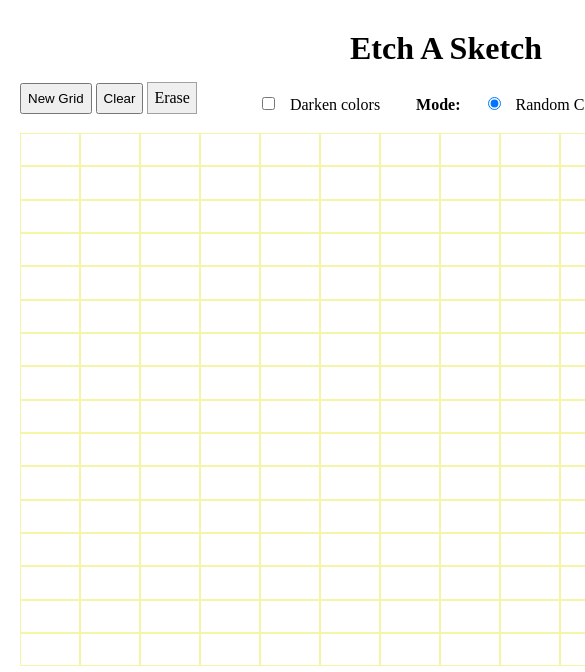
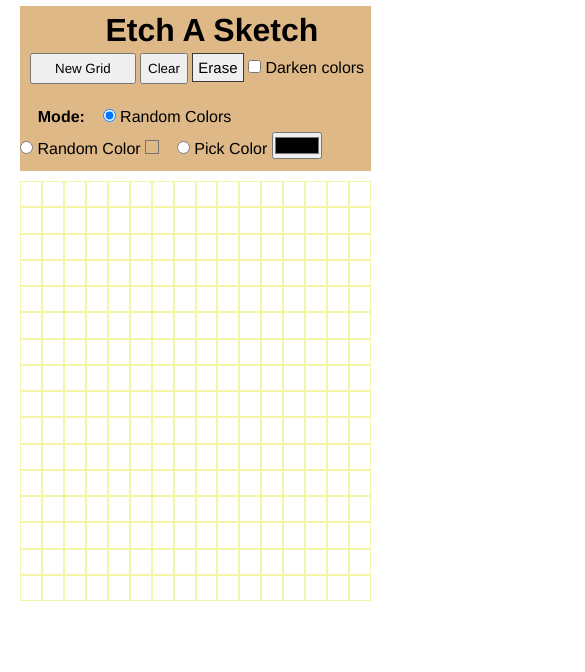
Before and after one commit to gsg-K1-FC/etch-a-sketch_Obaid, a plain HTML site: page index.html in a window 390 px wide. Shown: the top 672 px of the page, 585 px wide, since content can reach past the window. Drawn offline with Linux system fonts and the light colour scheme.

Commit message:
responsive design

```diff
--- a/index.html
+++ b/index.html
@@ -10,18 +10,22 @@
 
     <div id="mainContainer">
   <div id="headerDiv">
+    <div id="BtnsDiv"><button id="newGridBut">New Grid</button>
+       <button id="clearBut">Clear</button>
+
+      <input type="checkbox" id='erase' class='chk-btn' />
+  <label for='erase'>Erase</label>
+  <br id="break"/><div id="together">
+  <input type="checkbox" id="makeBlack" ><label for="makeBlack"> Darken colors</label></input></div>
+  </div>
 <div id="title"><h1>Etch A Sketch</h1></div>
     <div class="radioBtns">
-      <input type="checkbox" id="makeBlack" >Darken colors</input> &nbsp;&nbsp;&nbsp;  &nbsp;&nbsp;&nbsp;  <strong>Mode: </strong> &nbsp;
-    <input type="radio" name="mode" id="radioBut1RandomColors" value="randomClrs" checked="checked">Random Colors</input>
-    <input type="radio" name="mode" id="radioBut2RandomColor" value="randomClr">Random Color &nbsp;  <div id="clrSelected"></div></input>
-    <input type="radio" name="mode" id="radioBut3PickColor" value="pikClr">Pick Color<input type="color" id="clr"></input></input>
+       <br> &nbsp;&nbsp;&nbsp;  <strong>Mode: </strong> &nbsp;&nbsp;
+    <input type="radio" name="mode" id="radioBut1RandomColors" value="randomClrs" checked="checked"><label for="radioBut1RandomColors">&nbsp;Random Colors</label> </input>
+    <span class="spaces">&nbsp;&nbsp;&nbsp;&nbsp;&nbsp;&nbsp;&nbsp;&nbsp;&nbsp;&nbsp;&nbsp;&nbsp;&nbsp;&nbsp;&nbsp;&nbsp;</span>&nbsp;&nbsp;&nbsp;<div id="together"><input type="radio" name="mode" id="radioBut2RandomColor" value="randomClr"><label for="radioBut2RandomColor">&nbsp;Random Color</label>  <div id="clrSelected"></div></input></div>
+    <span class="spaces">&nbsp;&nbsp;&nbsp;&nbsp;&nbsp;&nbsp;&nbsp;&nbsp;&nbsp;&nbsp;&nbsp;&nbsp;&nbsp;&nbsp;&nbsp;&nbsp;</span>&nbsp;&nbsp;&nbsp;<div id="together"><input type="radio" name="mode" id="radioBut3PickColor" value="pikClr"><label for="radioBut3PickColor">&nbsp;Pick Color</label></input>&nbsp;<input type="color" id="clr"></input></div>
   </div>
-  <div id="BtnsDiv"><button id="newGridBut">New Grid</button> <button id="clearBut">Clear</button>
 
-    <input type="checkbox" id='erase' class='chk-btn' />
-<label for='erase'>Erase</label>
-</div>
   </div>
     <div id="root"></div>
     </div>
--- a/script.js
+++ b/script.js
@@ -5,7 +5,8 @@ let radioB1RandColors = document.getElementById("radioBut1RandomColors");
 let radioB2RandColor = document.getElementById("radioBut2RandomColor");
 let radioB3PickColor = document.getElementById("radioBut3PickColor");
 let randClr = "",
-  erase = false;
+  erase = false,
+  keypressed = false;
 let clrS = document.getElementById("clrSelected");
 let makeBl = document.getElementById("makeBlack");
 
@@ -40,13 +41,15 @@ function rgbToHex(a) {
 function drawGrid(grdSize) {
   //draw grid function
   rootDiv.innerHTML = "";
+
   for (let i = 0; i < grdSize * grdSize; i++) {
     let divEl = document.createElement("div");
     divEl.setAttribute("class", "divElement");
-    divEl.style.width = 960 / grdSize + "px";
-    divEl.style.height = 960 / grdSize / 1.8 + "px";
-
+    divEl.style.width = ((960 / grdSize) * 100) / 960 + "%";
+    //divEl.style.height = ((960 / grdSize / 1.8) * 100) / 960 + "%";
+    keypressed = true;
     divEl.addEventListener("mouseover", function (e) {
+      if (keypressed == true) {
         if (erase == true) {
           e.target.style.backgroundColor = "";
         } else {
@@ -68,7 +71,9 @@ function drawGrid(grdSize) {
             }
           }
         }
-    });
+      } //if end
+    }); //event listern for div elements ends
+
     rootDiv.appendChild(divEl);
   } //end for
 }
--- a/style.css
+++ b/style.css
@@ -4,37 +4,47 @@
 }
 
 body {
+  font-family: "Franklin Gothic Medium", "Arial Narrow", Arial, sans-serif;
 }
 #mainContainer {
   background-color: white;
-  width: 960px;
+  width: 80%;
+  height: 100%;
   margin: 0px auto;
-  padding: 20px;
+  padding: 0px 20px;
 }
 #root {
   margin: 10px auto;
-  width: 960px;
+  width: 100%;
+  height: 460px;
   display: flex;
   flex-wrap: wrap;
   border: 0px solid rgb(214, 27, 231);
 }
 
 #headerDiv {
-  margin: 10px auto;
-  width: 960px;
+  margin: 6px auto;
+  width: 100%;
+  display: flex;
+  justify-content: space-between;
+  background-color: burlywood;
 }
 #newGridBut {
-  padding: 6px;
-  margin: 9px 0px;
+  padding: 6px 23px;
+  margin: 0px;
+  font-family: "Franklin Gothic Medium", "Arial Narrow", Arial, sans-serif;
 }
 
 #clearBut {
   padding: 6px;
-  margin: 9px 0px;
+  margin: 0px;
+  font-family: "Franklin Gothic Medium", "Arial Narrow", Arial, sans-serif;
 }
 .divElement {
   border: 1px solid rgb(245, 245, 167);
   box-sizing: border-box;
+  margin: 0px;
+  padding: 0px;
 }
 
 .hoverClass {
@@ -42,11 +52,17 @@ body {
 }
 
 .radioBtns {
-  float: right;
+  width: 220px;
+  height: 80px;
 }
-
+#BtnsDiv {
+  padding-top: 14px;
+  margin-left: 6px;
+  height: 100px;
+  width: 120px;
+}
 .radioBtns input {
-  margin: 15px;
+  margin-top: 0px;
 }
 
 #clrSelected {
@@ -60,13 +76,18 @@ input.chk-btn {
   display: none;
 }
 
+#clearBut {
+  padding: 6px;
+  margin-top: 4px;
+}
+
 input.chk-btn + label {
-  border: 1px solid rgb(161, 161, 161);
+  border: 1px solid rgb(59, 59, 59);
   background: #efefef;
-  padding: 6px;
-  margin: 9px 0px;
-  cursor: pointer;
+  padding: 5px;
+  margin-top: 4px;
   display: inline-block;
+  font-size: 15px;
 }
 /*input.chk-btn:not(:checked) + label:hover {
   box-shadow: 0px 1px 3px;
@@ -77,11 +98,83 @@ input.chk-btn:checked + label {
   background: rgb(172, 189, 245);
 }
 
-#BtnsDiv {
-}
-
 #title {
   margin: 6px auto;
   width: 300px;
   height: 30;
 }
+#together {
+  display: inline-block;
+}
+
+#title h1 {
+  margin-left: 60px;
+}
+
+#radioBut1RandomColors {
+  margin-bottom: 10px;
+}
+
+@media screen and (max-width: 840px) {
+  #mainContainer {
+    width: 90%;
+  }
+  #headerDiv {
+    flex-direction: column;
+  }
+  .radioBtns {
+    width: 100%;
+    order: 3;
+    height: 30px;
+    margin-bottom: 16px;
+  }
+  #BtnsDiv {
+    order: 2;
+    width: 100%;
+    height: 30px;
+    padding: 4px;
+  }
+  #title {
+    order: 1;
+    height: 20px;
+  }
+  #break {
+    display: none;
+  }
+  .spaces {
+    display: none;
+  }
+}
+
+@media screen and (max-width: 550px) {
+  .radioBtns {
+    height: 65px;
+  }
+
+  #root {
+    height: 420px;
+  }
+
+  #headerDiv {
+    height: 165px;
+  }
+}
+
+@media screen and (max-width: 340px) {
+  .radioBtns {
+    height: 80px;
+  }
+
+  #root {
+    height: 320px;
+  }
+  #BtnsDiv {
+    height: 40px;
+  }
+  #headerDiv {
+    height: 220px;
+  }
+  #title h1 {
+    margin-left: 6px;
+  }
+}
```
Lines whose indentation alone changed are shown as unchanged.
